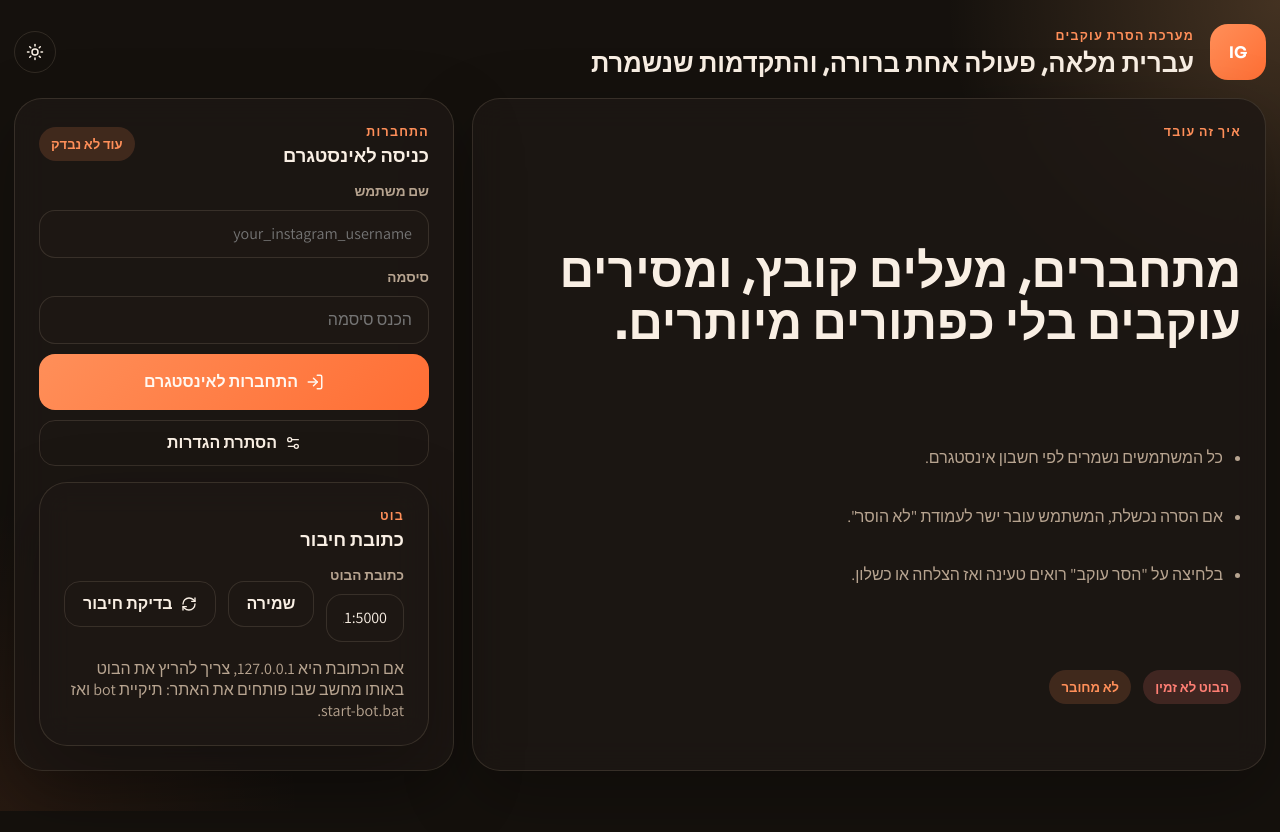
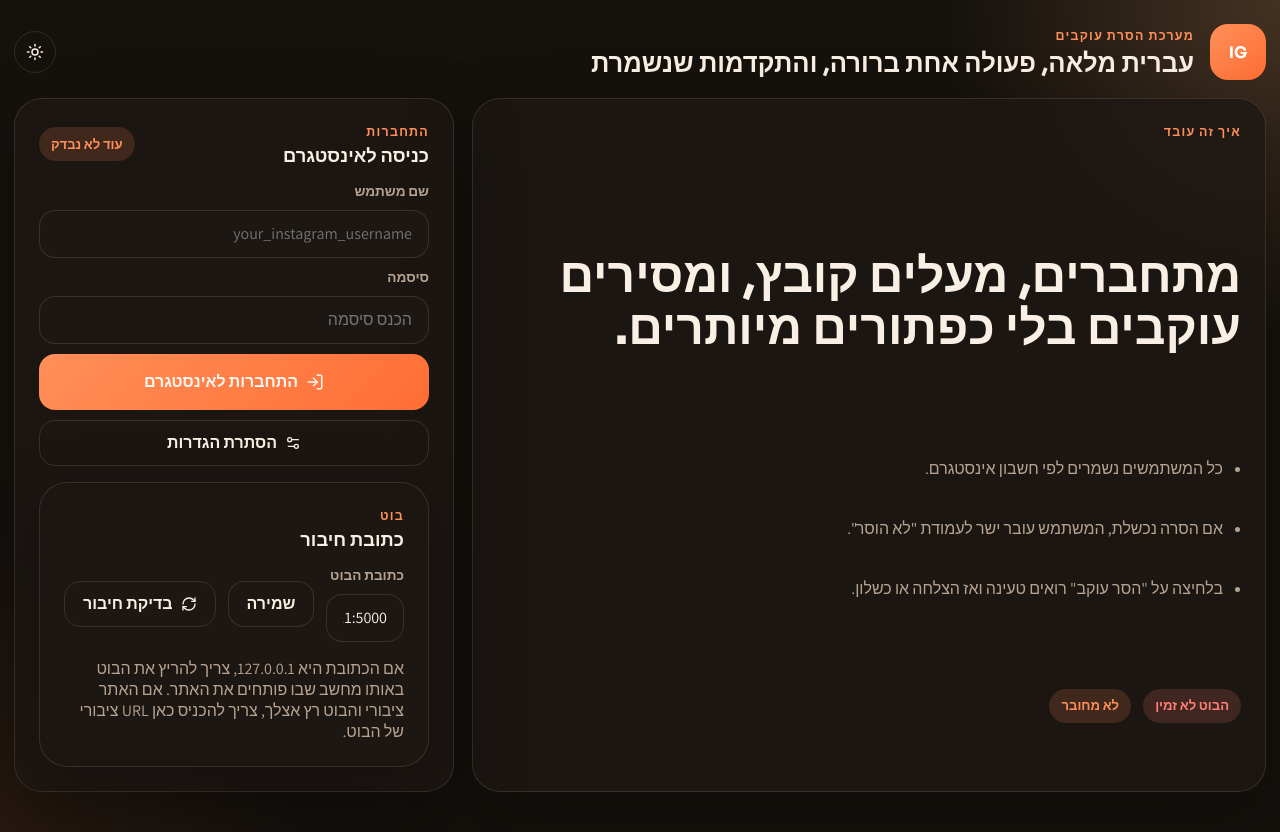
Before and after one commit to Liamonaaa/ig-manual-reviewer, a React (Vite) app: page / in a window 1280 px wide. Both pictures are taken after a click on the button "הגדרות בוט". Before the commit the page ends 811 px from the top, so only its background shows below. Built offline with nearby package versions, Linux system fonts and the light colour scheme; no server answers.

Commit message:
Support public bot API URL

```diff
--- a/src/App.tsx
+++ b/src/App.tsx
@@ -23,7 +23,10 @@ import { exportToCSV } from './utils/csv';
 import { ImportResult, ImportSource, ImportSummary, UserRow } from './types';
 import './index.css';
 
-const DEFAULT_BOT_API_BASE_URL = 'http://127.0.0.1:5000';
+const LOCAL_BOT_API_BASE_URL = 'http://127.0.0.1:5000';
+const importMetaEnv = import.meta as ImportMeta & { env?: Record<string, string | undefined> };
+const CONFIGURED_BOT_API_BASE_URL = importMetaEnv.env?.VITE_BOT_API_BASE_URL?.trim();
+const DEFAULT_BOT_API_BASE_URL = CONFIGURED_BOT_API_BASE_URL || LOCAL_BOT_API_BASE_URL;
 const ACTIVE_QUEUE_POLL_INTERVAL_MS = 550;
 const IDLE_QUEUE_POLL_INTERVAL_MS = 2500;
 const AUTO_RECOVERY_RESTART_DELAY_MS = 300;
@@ -98,6 +101,8 @@ const createRowId = () =>
 const normalizeUsername = (username: string) => username.trim().replace(/^@+/, '').toLowerCase();
 const normalizeBaseUrl = (url: string) => (url.trim() || DEFAULT_BOT_API_BASE_URL).replace(/\/+$/, '');
 const isLoopbackUrl = (url: string) => /^https?:\/\/(127\.0\.0\.1|localhost)(:\d+)?(\/|$)/i.test(url);
+const isPublicWebApp = () =>
+  typeof window !== 'undefined' && !['localhost', '127.0.0.1', '::1'].includes(window.location.hostname);
 const isNetworkFetchError = (error: unknown) =>
   error instanceof TypeError && /failed to fetch|networkerror|load failed|fetch/i.test(error.message);
 const renderSummary = (summary: ImportSummary | null) => (summary ? (summary.details ? `${summary.label} | ${summary.details}` : summary.label) : null);
@@ -175,6 +180,8 @@ export default function App() {
   const [queueAutoRun, setQueueAutoRun] = useState(false);
   const [isQueueRecovering, setIsQueueRecovering] = useState(false);
 
+  const isUsingLocalBotUrl = useMemo(() => isLoopbackUrl(normalizeBaseUrl(botBaseUrl)), [botBaseUrl]);
+  const publicAppNeedsPublicBotUrl = isPublicWebApp() && isUsingLocalBotUrl;
   const normalizedBotBaseUrl = useMemo(() => normalizeBaseUrl(botBaseUrl), [botBaseUrl]);
   const deferredSearch = useDeferredValue(search.trim().toLowerCase());
   const pendingUsers = useMemo(() => users.filter((user) => user.status === 'pending'), [users]);
@@ -218,6 +225,11 @@ export default function App() {
   useEffect(() => { workspaceKeyRef.current = currentWorkspaceKey; }, [currentWorkspaceKey]);
   useEffect(() => { queueAutoRunRef.current = queueAutoRun; }, [queueAutoRun]);
   useEffect(() => setBotBaseUrlInput(botBaseUrl), [botBaseUrl]);
+  useEffect(() => {
+    if (CONFIGURED_BOT_API_BASE_URL && normalizeBaseUrl(botBaseUrl) === LOCAL_BOT_API_BASE_URL) {
+      setBotBaseUrl(DEFAULT_BOT_API_BASE_URL);
+    }
+  }, [botBaseUrl, setBotBaseUrl]);
   useEffect(() => setCurrentPage((page) => Math.min(page, totalPages)), [totalPages]);
   useEffect(() => {
     if (!keyboardUsers.some((user) => user.id === activeId)) setActiveId(getActiveId(keyboardUsers));
@@ -235,6 +247,10 @@ export default function App() {
     }
 
     if (isLoopbackUrl(baseUrl)) {
+      if (isPublicWebApp()) {
+        return `האתר פתוח כאתר ציבורי, אבל כתובת הבוט היא ${baseUrl}. הכתובת הזאת מצביעה למחשב של מי שפתח את האתר, לא למחשב שלך. צריך להגדיר כתובת בוט ציבורית עם HTTPS.`;
+      }
+
       return `לא הצלחתי להגיע לשרת הבוט ב־${baseUrl}. צריך להריץ את הבוט במחשב הזה: להיכנס לתיקיית bot ולהפעיל start-bot.bat.`;
     }
 
@@ -795,7 +811,10 @@ export default function App() {
           <button className="ghost-button" onClick={() => void fetchBotState(false, false)} disabled={isSyncing}><RefreshCw size={16} className={isSyncing ? 'spin' : ''} /> בדיקת חיבור</button>
         </div>
       </div>
-      <p className="panel-copy">אם הכתובת היא 127.0.0.1, צריך להריץ את הבוט באותו מחשב שבו פותחים את האתר: תיקיית bot ואז start-bot.bat.</p>
+      {publicAppNeedsPublicBotUrl && (
+        <div className="inline-error">האתר פתוח כאתר ציבורי, אבל כתובת הבוט היא מקומית. חברים צריכים כתובת HTTPS ציבורית לבוט שרץ אצלך, למשל דרך Tunnel.</div>
+      )}
+      <p className="panel-copy">אם הכתובת היא 127.0.0.1, צריך להריץ את הבוט באותו מחשב שבו פותחים את האתר. אם האתר ציבורי והבוט רץ אצלך, צריך להכניס כאן URL ציבורי של הבוט.</p>
     </section>
   );
 
```
Also changed, not shown: 2 other files (tests, documents, lock files or other folders).
